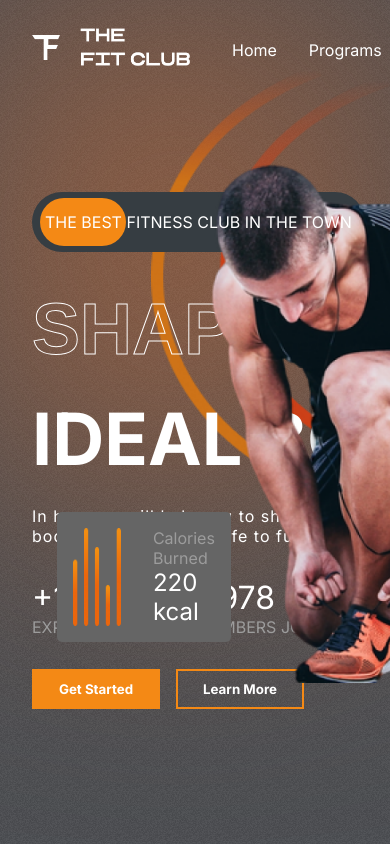
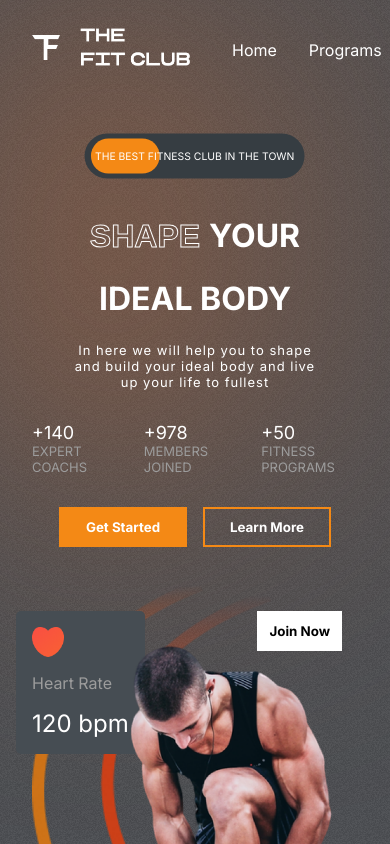
Before and after one commit to ZahaAnass/Gym-website, a React (Create React App) app: page / in a window 390 px wide. Shown: the top 844 px of the page. Built offline with nearby package versions, Linux system fonts and the light colour scheme.

Commit message:
update Hero styles with responsive design and animations

```diff
--- a/src/components/Hero/Hero.css
+++ b/src/components/Hero/Hero.css
@@ -189,3 +189,70 @@
     height: 30rem;
     left: 0;
 }
+
+@media screen and (max-width: 768px) {
+    .hero{
+        flex-direction: column;
+    }
+    .hero-blur{
+        width: 14rem;
+    }
+    .the-best-ad{
+        margin-top: 0;
+        font-size: small;
+        align-self: center;
+        transform: scale(0.8);
+    }
+    .hero-text{
+        font-size: xx-large;
+        align-items: center;
+        justify-content: center;
+    }
+    .hero-text div:nth-of-type(3){
+        font-size: small;
+        font-weight: 200;
+        letter-spacing: 1px;
+        text-align: center;
+    }
+    .hero-buttons{
+        justify-content: center;
+    }
+    .figures > div > span:nth-of-type(1){
+        font-size: large;
+    }
+    .figures > div > span:nth-of-type(2){
+        font-size: small;
+    }
+    .right-h{
+        position: relative;
+        background: none;
+    }
+    .heart-rate{
+        left: 1rem;
+        top: 2rem;
+    }
+    .calories {
+        position: relative;
+        top: 5rem;
+        left: 2rem;
+    }
+    .calories > img {
+        width: 2rem;
+    }
+    .calories > div > :nth-child(2) {
+        color: white;
+        font-size: 1rem;
+    }
+    .hero-image{
+        position: relative;
+        width: 15rem;
+        left: 7rem;
+        top: 4rem;
+        align-self: center;
+    }
+    .hero-image-back{
+        width: 15rem;
+        left: 2rem;
+        top: 0rem;
+    }
+}
```
